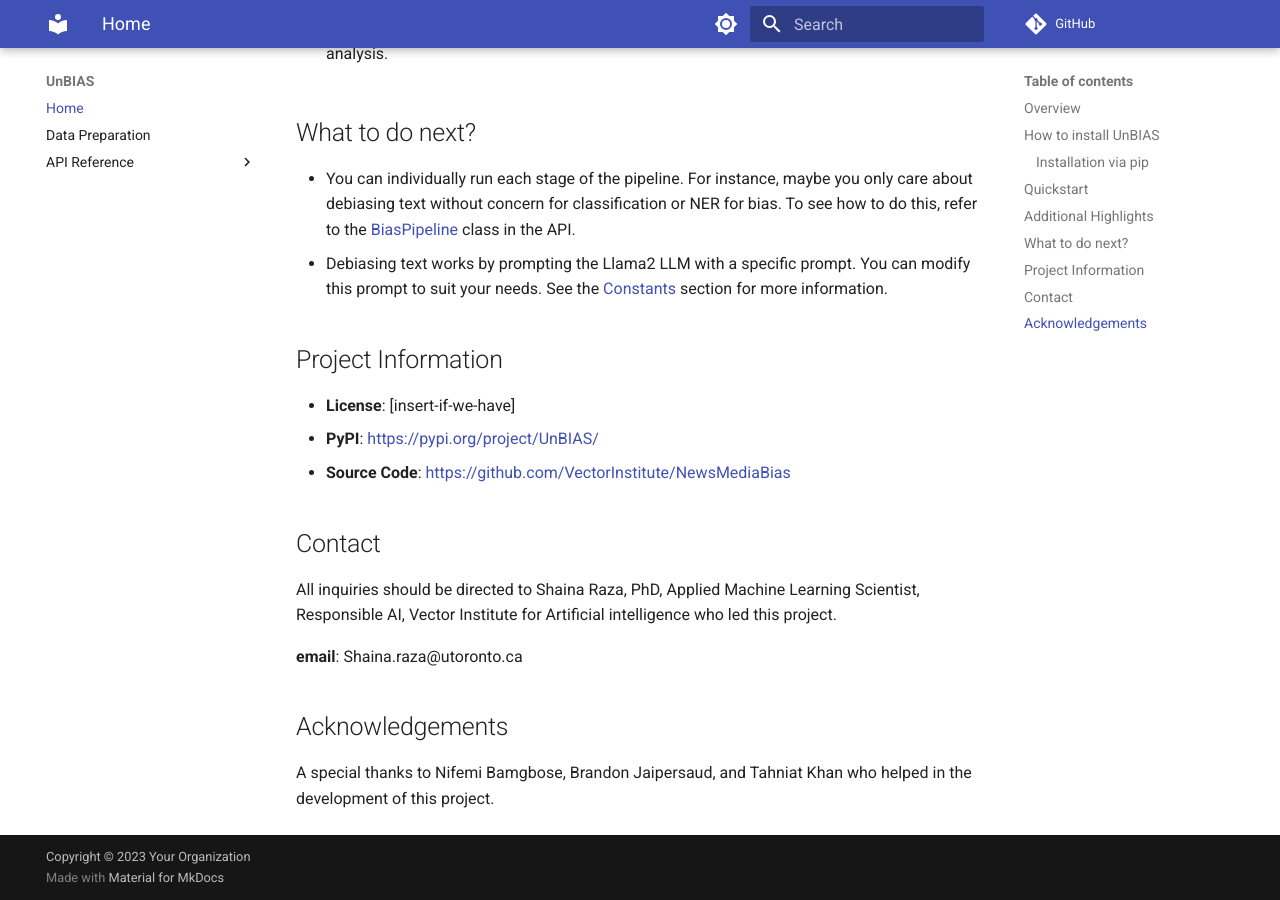
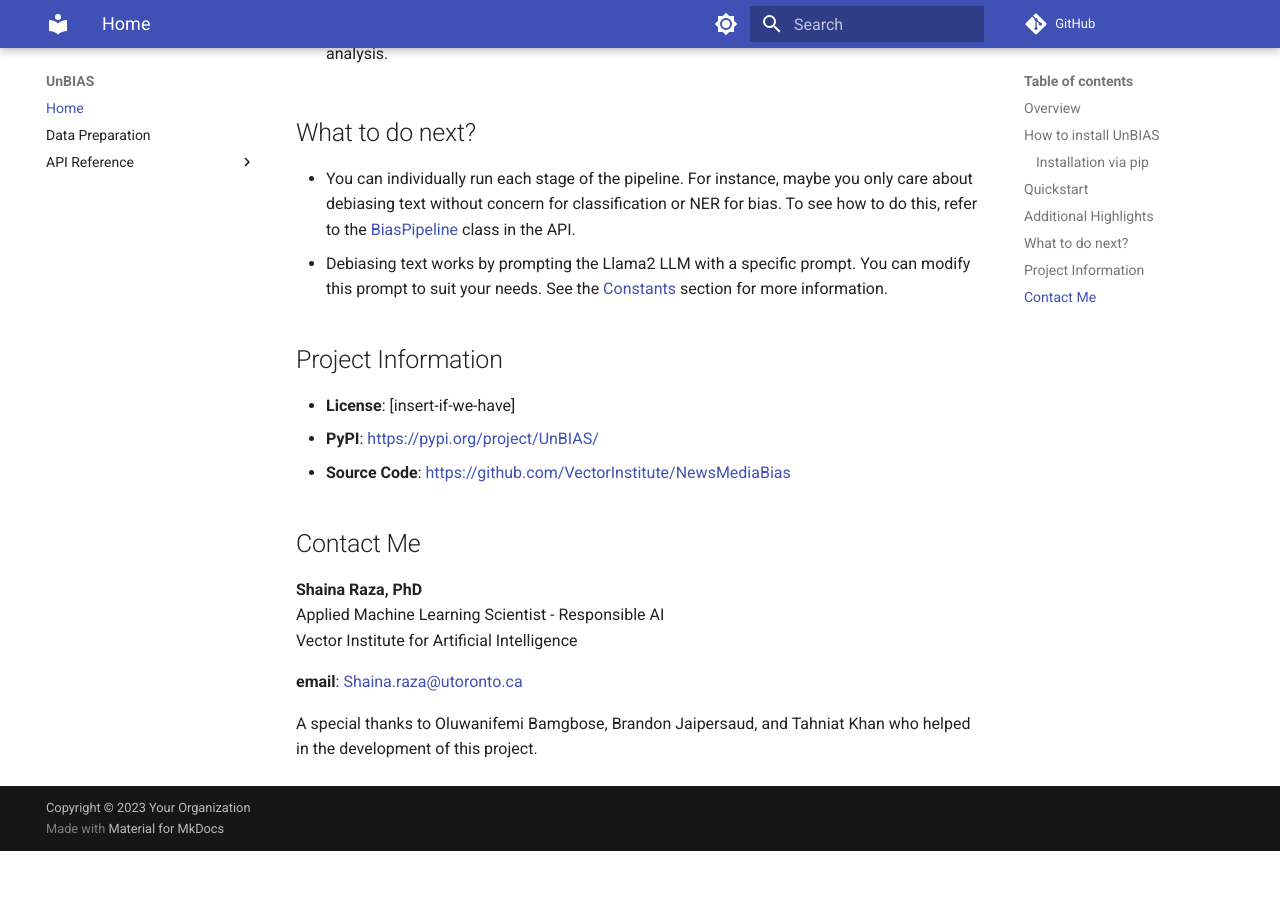
Before and after one commit to brandonjaipersaud/Unbias_mkdocs, an MkDocs documentation site: the page built from docs/index.md, in a window 1280 px wide and 900 px high, scrolled down 1899 px. Built offline with MkDocs 1.6.1 and Material for MkDocs 9.7.7, drawn with Linux system fonts in a browser that asks for light colours; comment, search, counter and statistics services are not loaded; after the commit the page ends 2750 px from its top, so only the background shows below that.

```diff
--- a/docs/index.md
+++ b/docs/index.md
@@ -95,16 +95,17 @@ Refer to the [API Reference](core_functions.md) for more information about `run_
 
 
 
-## Contact
+## Contact Me
 
-All inquiries should be directed to Shaina Raza, PhD, Applied Machine Learning Scientist, Responsible AI, Vector Institute for Artificial intelligence who led this project.
+**Shaina Raza, PhD**
+Applied Machine Learning Scientist - Responsible AI
+Vector Institute for Artificial Intelligence
+
+**email**: [Shaina.raza@utoronto.ca](mailto:Shaina.raza@utoronto.ca)
 
 
-**email**: Shaina.raza@utoronto.ca
 
-## Acknowledgements
-
-A special thanks to Nifemi Bamgbose, Brandon Jaipersaud, and Tahniat Khan who helped in the development of this project.
+A special thanks to Oluwanifemi Bamgbose, Brandon Jaipersaud, and Tahniat Khan who helped in the development of this project.
 
 
 <!-- ## Table of Contents
```
Also changed, not shown: docs/data_prep.md (+81 -0 lines), docs/images/AL.png (added).
